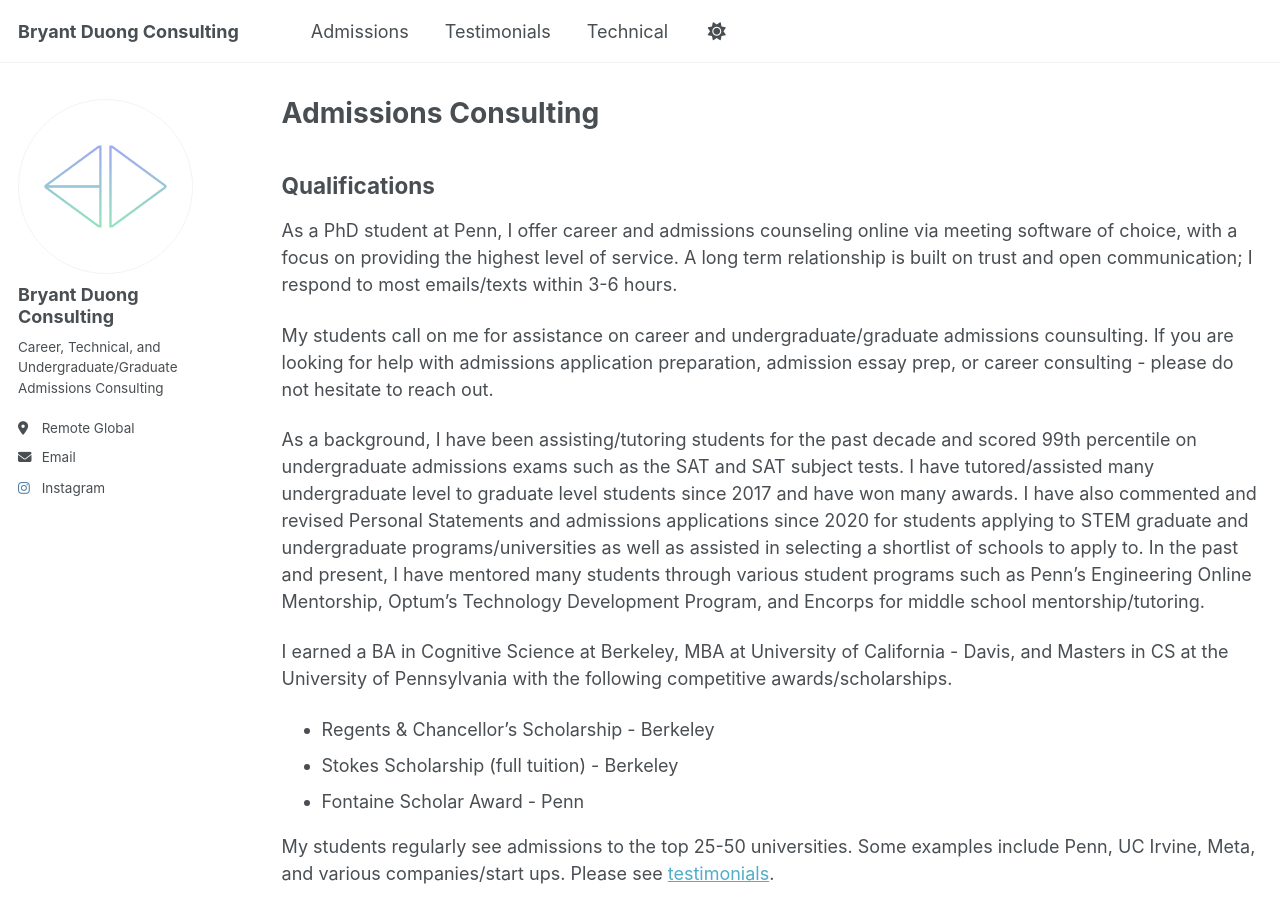
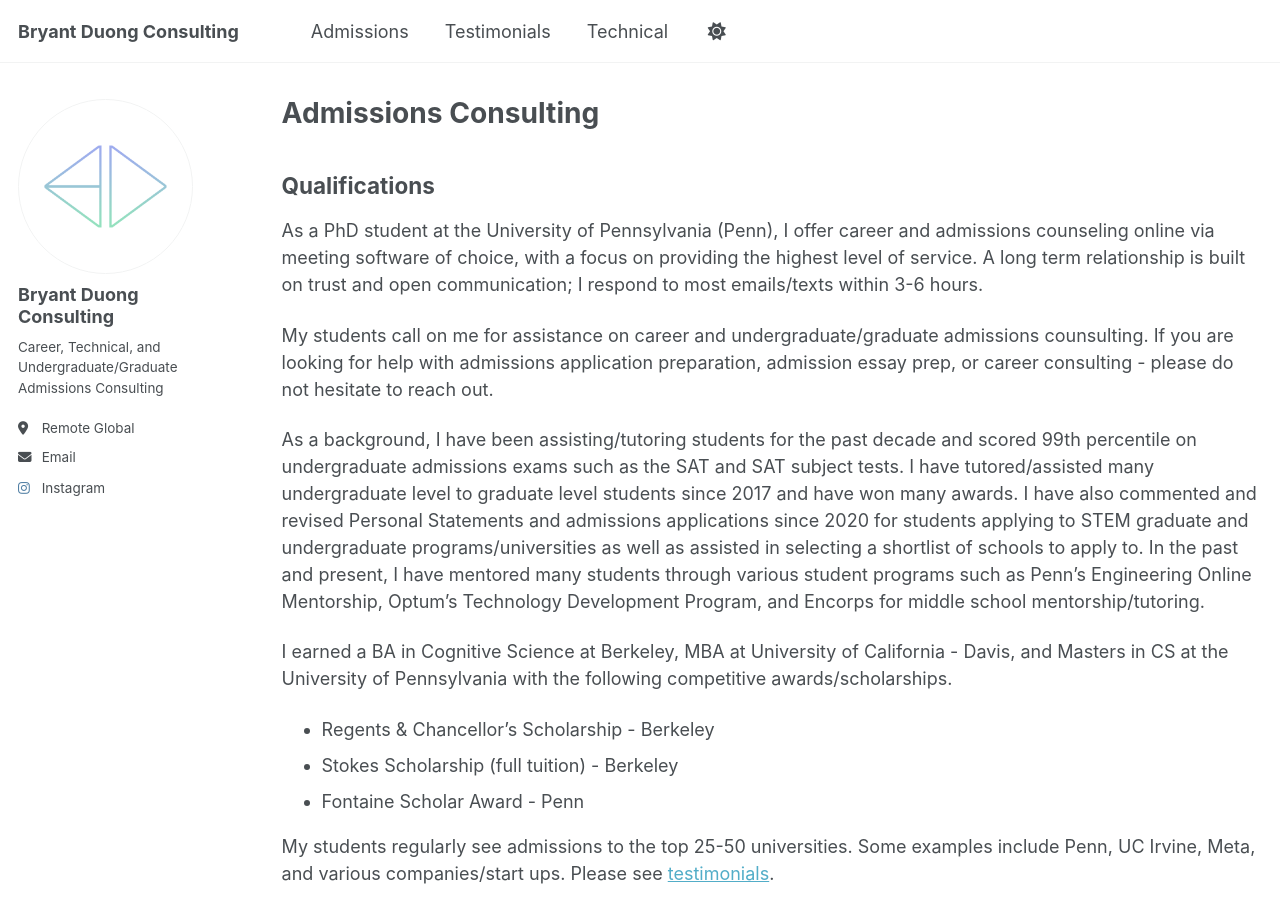
Before and after one commit to bryantduongconsulting/bryantduongconsulting.github.io, a Jekyll site: the page built from _pages/services.md, in a window 1280 px wide and 900 px high. Built offline with Jekyll 4.4.1, drawn with Linux system fonts in a browser that asks for light colours; a script that is not in the unit is left out.

Commit message:
Update services.md

```diff
--- a/_pages/services.md
+++ b/_pages/services.md
@@ -7,7 +7,7 @@ author_profile: true
 
 ## Qualifications
 
-As a PhD student at Penn, I offer career and admissions counseling online via meeting software of choice, with a focus on providing the highest level of service. A long term relationship is built on trust and open communication; I respond to most emails/texts within 3-6 hours.
+As a PhD student at the University of Pennsylvania (Penn), I offer career and admissions counseling online via meeting software of choice, with a focus on providing the highest level of service. A long term relationship is built on trust and open communication; I respond to most emails/texts within 3-6 hours.
 
 My students call on me for assistance on career and undergraduate/graduate admissions counsulting. If you are looking for help with admissions application preparation, admission essay prep, or career consulting - please do not hesitate to reach out.
 
```
